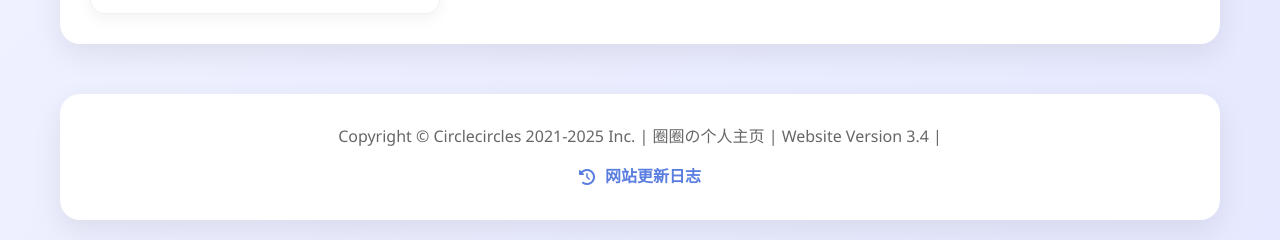
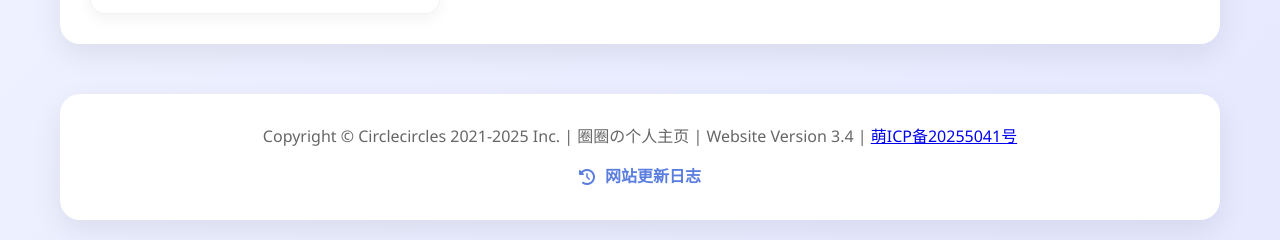
Before and after one commit to SpaceQQ/SpaceQQ.Github.io, a plain HTML site: page index.html in a window 1280 px wide. Shown: the part 1784-2024 px from the top of the page. Drawn offline with Linux system fonts and the light colour scheme.

Commit message:
Add files via upload

```diff
--- a/index.html
+++ b/index.html
@@ -618,7 +618,7 @@
         </main>
 
         <footer class="footer">
-            <p>Copyright © Circlecircles 2021-2025 Inc. | 圈圈の个人主页 | Website Version 3.4 | <!---<a href="https://icp.gov.moe/?keyword=20255041" target="_blank">萌ICP备20255041号</a>---></p>
+            <p>Copyright © Circlecircles 2021-2025 Inc. | 圈圈の个人主页 | Website Version 3.4 | <a href="https://icp.gov.moe/?keyword=20255041" target="_blank">萌ICP备20255041号</a></p>
             <a href="update-logs.html" class="update-link" target="_blank">
                 <i class="fas fa-history"></i> 网站更新日志
             </a>
```
